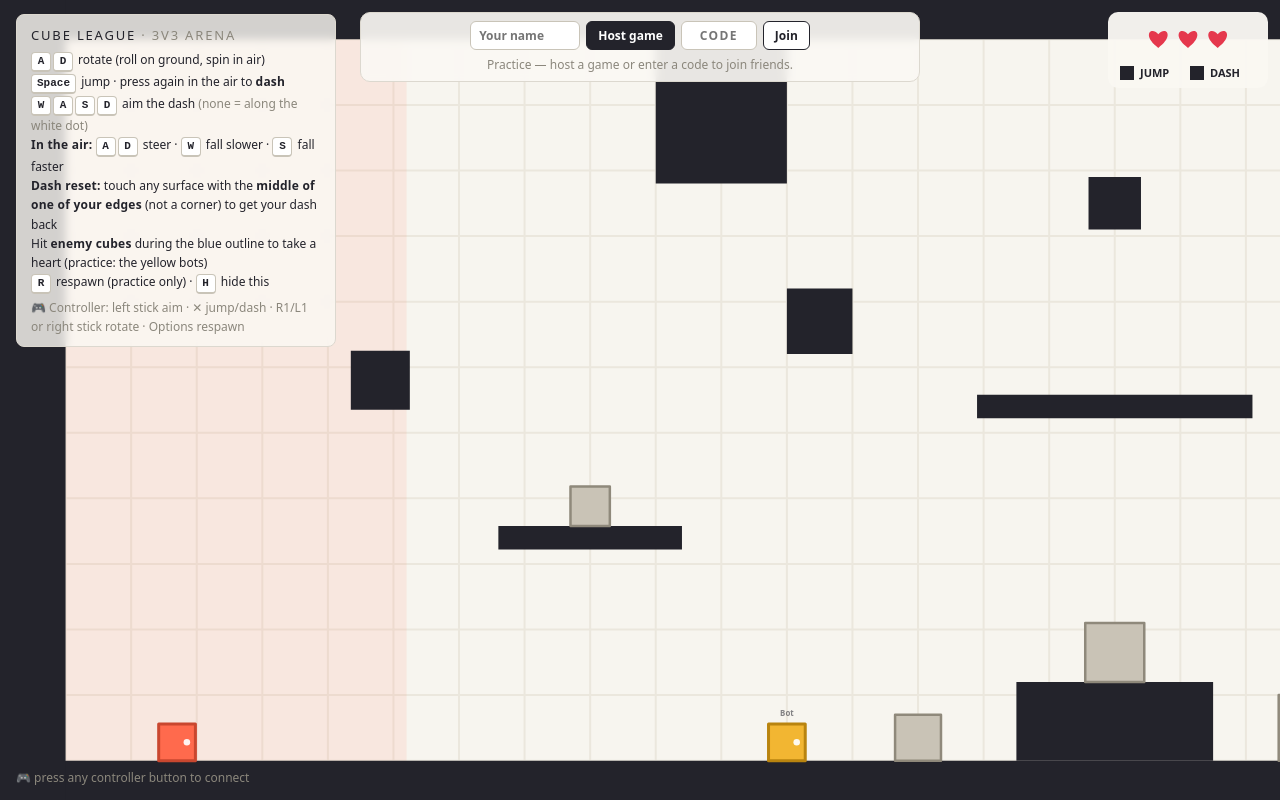
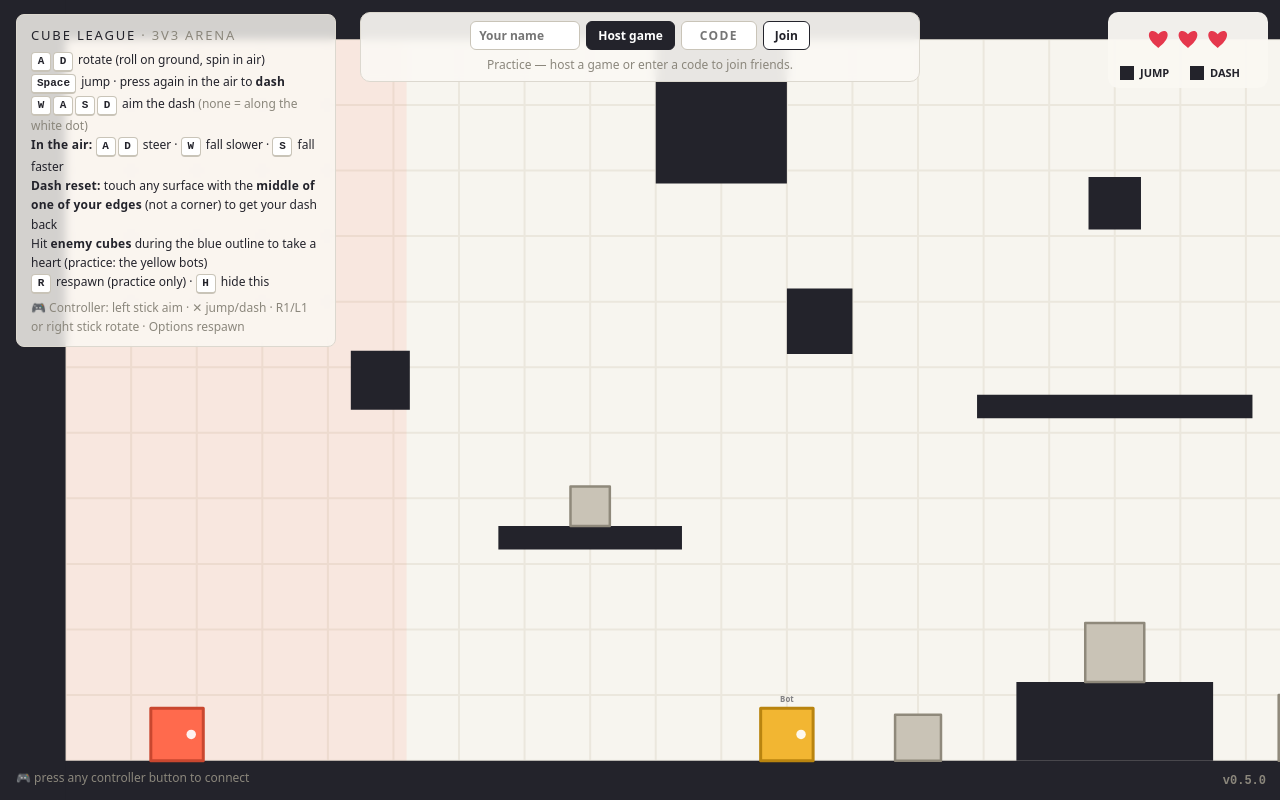
Before and after one commit to jareddarkus/showdown, a plain HTML site: page index.html in a window 1280 px wide. Drawn offline with Linux system fonts and the light colour scheme.

Commit message:
v0.5.0: bigger cubes, version label, version handshake
- Cube size 56 -> 80 px; reset zone, spawns and drawing offsets scaled
- Coyote time 0.32 s (bigger cube hops more while rolling; 0/60 jump misfires)
- Version shown bottom-right (js/version.js); host refuses clients on a different version
- CHANGELOG in HANDOFF.md; e2e tests for label and mismatch

Co-Authored-By: Claude Sonnet 5.5 <noreply@anthropic.com>
Claude-Session: https://claude.ai/code/session_015mXPX2NsoSKYpk4ATP5AYo

```diff
--- a/index.html
+++ b/index.html
@@ -23,6 +23,7 @@
   #help.hidden { display:none; }
   #pad { position:fixed; left:16px; bottom:14px; font-size:12px; color:var(--muted); user-select:none; }
   #pad.on { color:var(--ink); }
+  #ver { position:fixed; right:14px; bottom:12px; font:600 12px ui-monospace, monospace; color:var(--muted); user-select:none; }
   #menu { position:fixed; left:50%; top:12px; transform:translateX(-50%); display:flex; flex-wrap:wrap; gap:6px; align-items:center;
     justify-content:center; background:rgba(250,248,243,.92); border:1px solid #dcd8cf; padding:8px 10px; border-radius:10px;
     font-size:12px; max-width:min(560px, calc(100vw - 360px)); backdrop-filter: blur(4px); }
@@ -64,13 +65,16 @@
   <div><kbd>R</kbd> respawn (practice only) · <kbd>H</kbd> hide this</div>
   <div class="dim" style="margin-top:4px">🎮 Controller: left stick aim · ✕ jump/dash · R1/L1 or right stick rotate · Options respawn</div>
 </div>
+<div id="ver"></div>
 <div id="pad">🎮 press any controller button to connect</div>
 
+<script src="js/version.js"></script>
 <script src="lib/matter.min.js"></script>
 <script src="lib/peerjs.min.js"></script>
 <script src="js/sim.js"></script>
 <script src="js/net.js"></script>
 <script src="js/render.js"></script>
 <script src="js/game.js"></script>
+<script>document.getElementById('ver').textContent = 'v' + window.CUBE_VERSION;</script>
 </body>
 </html>
--- a/js/net.js
+++ b/js/net.js
@@ -80,6 +80,11 @@
         if (!p || !msg || typeof msg !== 'object') return;
         p.lastSeen = performance.now();
         if (msg.k === 'hello') {
+          if (msg.v !== root.CUBE_VERSION) {    // different builds would disagree on sizes/physics
+            send(p, { k: 'badver', v: root.CUBE_VERSION });
+            setTimeout(() => dropPlayer(p), 300);
+            return;
+          }
           const f = sim.fighters.get(p.id);
           if (f) { f.name = cleanName(msg.name); p.name = f.name; broadcastRoster(); }
         } else if (msg.k === 'in') {
@@ -136,13 +141,14 @@
     peer.on('error', err => fail(err.type === 'peer-unavailable' ? 'No game found with that code.' : 'Connection error: ' + err.type));
     peer.on('open', () => {
       conn = peer.connect(PREFIX + code, { serialization: 'json', reliable: true });
-      conn.on('open', () => conn.send({ k: 'hello', name: cleanName(name) }));
+      conn.on('open', () => conn.send({ k: 'hello', name: cleanName(name), v: root.CUBE_VERSION }));
       conn.on('data', msg => {
         if (!msg) return;
         if (msg.k === 'welcome') { welcomed = true; clearTimeout(timer); onWelcome(msg.id, msg.roster); }
         else if (msg.k === 'roster') onRoster(msg.roster);
         else if (msg.k === 'snap') onSnap(msg);
         else if (msg.k === 'full') fail('That game is full.');
+        else if (msg.k === 'badver') fail(`Version mismatch: host is v${msg.v}, you have v${root.CUBE_VERSION}. Hard-refresh the page (Ctrl+Shift+R).`);
       });
       conn.on('close', () => { if (done) return; if (welcomed) { done = true; if (onClose) onClose('The host left the game.'); } else fail('Connection closed.'); });
     });
--- a/js/render.js
+++ b/js/render.js
@@ -53,14 +53,14 @@
         case 'dash': burst(ev.x, ev.y, teamColor(ev.team), 6, 2.5); break;
         case 'reset':
           burst(ev.x, ev.y, COLORS.blue, 12, 4);
-          if (ev.id === myId) floater('DASH RESET', ev.x, ev.y - 56, COLORS.blue);
+          if (ev.id === myId) floater('DASH RESET', ev.x, ev.y - CFG.CUBE / 2 - 28, COLORS.blue);
           break;
         case 'hit':
           reveal.set(ev.id, { hp: ev.hp, until: now + CFG.HEART_REVEAL });
           flash.set(ev.id, now + 0.2);
           burst(ev.x, ev.y, '#ffffff', 10, 4);
           burst(ev.x, ev.y, teamColor(ev.team), 10, 5);
-          if (ev.id !== myId) floater('−1', ev.x, ev.y - 50, '#d9342b');
+          if (ev.id !== myId) floater('−1', ev.x, ev.y - CFG.CUBE / 2 - 24, '#d9342b');
           break;
         case 'die': burst(ev.x, ev.y, teamColor(ev.team), 30, 8); reveal.delete(ev.id); break;
         default: break;
@@ -137,7 +137,7 @@
         rectPath(f.x, f.y, CFG.CUBE, CFG.CUBE, f.a);
         ctx.fillStyle = fl > view.now ? '#ffffff' : teamColor(f.team); ctx.fill();
         ctx.lineWidth = 3 * z; ctx.strokeStyle = f.team === 1 ? COLORS.team1Edge : COLORS.team2Edge; ctx.stroke();
-        ctx.beginPath(); ctx.arc(f.x + Math.cos(f.a) * 15, f.y + Math.sin(f.a) * 15, 5, 0, Math.PI * 2);
+        ctx.beginPath(); ctx.arc(f.x + Math.cos(f.a) * CFG.CUBE * 0.27, f.y + Math.sin(f.a) * CFG.CUBE * 0.27, CFG.CUBE * 0.09, 0, Math.PI * 2);
         ctx.fillStyle = 'rgba(255,255,255,.92)'; ctx.fill();
 
         if (isMe) {
@@ -150,17 +150,17 @@
             ctx.save(); ctx.setLineDash([6 * z, 8 * z]);
             ctx.lineWidth = 2 * z; ctx.strokeStyle = 'rgba(30,136,255,.55)';
             ctx.beginPath();
-            ctx.moveTo(f.x + view.aim.x * 40, f.y + view.aim.y * 40);
-            ctx.lineTo(f.x + view.aim.x * 130, f.y + view.aim.y * 130);
+            ctx.moveTo(f.x + view.aim.x * CFG.CUBE * 0.7, f.y + view.aim.y * CFG.CUBE * 0.7);
+            ctx.lineTo(f.x + view.aim.x * CFG.CUBE * 2.3, f.y + view.aim.y * CFG.CUBE * 2.3);
             ctx.stroke(); ctx.restore();
           }
         } else {
           // Others' hearts: only for 2 s after they were hit. Yours live in the top-right corner.
           const r = reveal.get(f.id);
-          if (r && r.until > view.now) drawHearts(f.x, f.y - 58, r.hp, 7, Math.min(1, (r.until - view.now) / 0.3));
+          if (r && r.until > view.now) drawHearts(f.x, f.y - CFG.CUBE / 2 - 30, r.hp, 8, Math.min(1, (r.until - view.now) / 0.3));
           ctx.font = '600 12px ui-sans-serif, system-ui, sans-serif'; ctx.textAlign = 'center';
           ctx.fillStyle = 'rgba(35,35,43,.55)';
-          ctx.fillText(f.name, f.x, f.y - 40);
+          ctx.fillText(f.name, f.x, f.y - CFG.CUBE / 2 - 10);
         }
       }
 
--- a/js/sim.js
+++ b/js/sim.js
@@ -15,7 +15,7 @@
   const STEP = 1 / 60;
   const CFG = {
     W: 3200, H: 1100, WALL: 100,
-    CUBE: 56,
+    CUBE: 80,
     GRAVITY_SCALE: 0.0016,         // ≈1600 px/s²
     JUMP_V: 13.5,                  // px/step  (≈810 px/s)
     DASH_V: 17.5,                  // px/step  (≈1050 px/s)
@@ -28,10 +28,10 @@
     AIR_FLOAT: 0.2,                // px/step² of lift with W  (gravity is ~0.44) → fall ≈ half speed
     AIR_DIVE: 0.28,                // px/step² of extra pull with S → fall ≈ 1.6× faster
     AIR_VMAX_Y: 16,                // px/step cap on fall speed while diving
-    COYOTE: 0.17,                  // s you can still jump after leaving a floor
+    COYOTE: 0.32,                  // s you can still jump after leaving a floor
     RESET_LOCKOUT: 0.12,           // s after a jump/dash during which resets are ignored
-    RESET_CENTER_HALF: 12,         // px either side of an edge's midpoint that count as "the middle of the edge" (≈24 px of 56)
-    RESET_REACH: 6,                // px beyond the edge the surface may be and still count as touching (≈ up to 20° of tilt)
+    RESET_CENTER_HALF: 17,         // px either side of an edge's midpoint that count as "the middle of the edge" (≈42% of the edge)
+    RESET_REACH: 8,                // px beyond the edge the surface may be and still count as touching (≈ up to 20° of tilt)
     HEARTS: 3,
     HEART_REVEAL: 2.0,             // s a hit cube shows its hearts to everyone (renderer side)
     RESPAWN_DELAY: 2.5,
@@ -67,8 +67,8 @@
   const r3 = v => Math.round(v * 1000) / 1000;
 
   function spawnPoint(team, slot) {
-    const x = 170 + (slot % CFG.TEAM_SIZE) * 115;
-    return { x: team === 1 ? x : W - x, y: H - 40 };
+    const x = 170 + (slot % CFG.TEAM_SIZE) * 130;
+    return { x: team === 1 ? x : W - x, y: H - CFG.CUBE / 2 - 12 };
   }
 
   function create(opts = {}) {
@@ -351,7 +351,7 @@
     };
 
     if (opts.bots) {
-      [1100, 2300, 2900].forEach((x, i) => sim.addFighter({ id: 'bot' + i, name: 'Bot', team: 2, bot: true, at: { x, y: H - 40 } }));
+      [1100, 2300, 2900].forEach((x, i) => sim.addFighter({ id: 'bot' + i, name: 'Bot', team: 2, bot: true, at: { x, y: H - CFG.CUBE / 2 - 12 } }));
     }
     return sim;
   }
--- /dev/null
+++ b/js/version.js
@@ -0,0 +1,3 @@
+/* Shown in the bottom-right of the game. BUMP THIS ON EVERY UPDATE (and add a line to CHANGELOG in HANDOFF.md).
+ * Host and client must run the same version to play together. */
+window.CUBE_VERSION = '0.5.0';
```
Also changed, not shown: test/e2e.js (+10 -0 lines), 1 other file.
